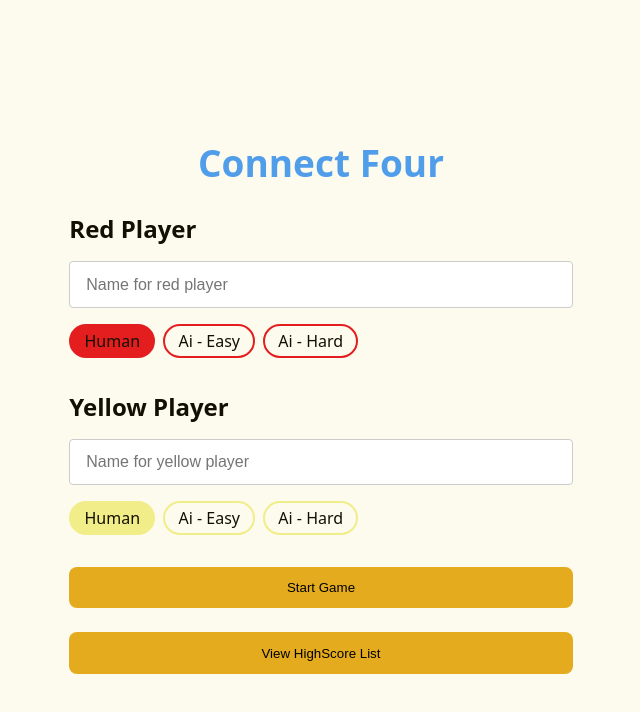
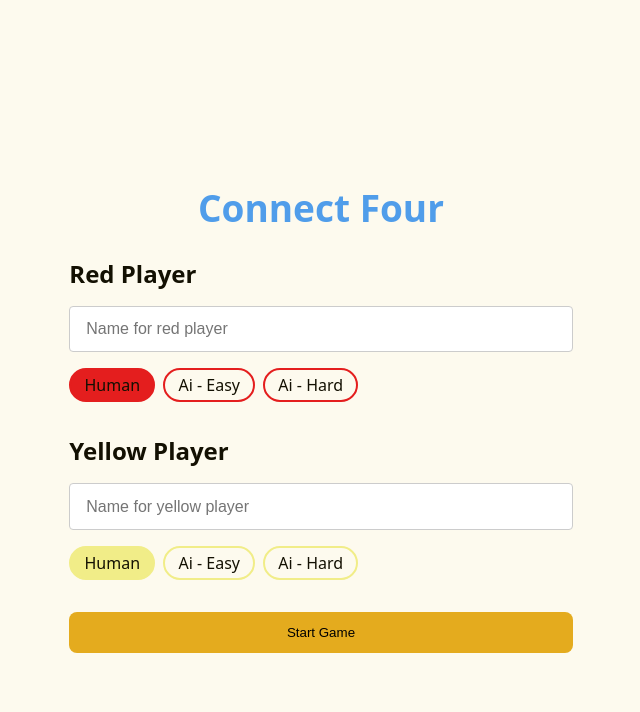
Before and after one commit to EricClasson/Connect_4_group_project, a React (Vite) app: page / in a window 1280 px wide. Shown: the top 712 px of the page, without its empty margins (319-959 px from the left). Built offline with nearby package versions, Linux system fonts and the light colour scheme.

Commit message:
add CreatePlayer component

```diff
--- a/src/App.tsx
+++ b/src/App.tsx
@@ -1,18 +1,22 @@
 import './App.css';
 import './styles/registerCreatePlayer.css';
+import CreatePlayer from './components/CreatePlayer';
 
 import BoardClass from './classes/Board';
 import { FormEvent, useEffect, useState } from 'react';
 import PlayerClass from './classes/Player';
 import { Fragment } from 'react';
-
+export interface IState {
+  board: BoardClass;
+  playerRed: PlayerClass | null;
+  playerYellow: PlayerClass | null;
+}
 function App() {
-
-  const [errorMessageRed, setErrorMessageRed] = useState<string>('');
-  const [errorMessageYellow, setErrorMessageYellow] = useState<string>('');
-  const [isToggled, setIsToggled] = useState(false);
+  // const [errorMessageRed, setErrorMessageRed] = useState<string>('');
+  // const [errorMessageYellow, setErrorMessageYellow] = useState<string>('');
+  // const [isToggled, setIsToggled] = useState(false);
   const COMPUTER_DELAY = 1000;
-  const [state, _setState] = useState({
+  const [state, _setState] = useState<IState>({
     board: new BoardClass(() => setState()),
     playerRed: null as PlayerClass | null,
     playerYellow: null as PlayerClass | null,
@@ -24,100 +28,58 @@ function App() {
 
   const { board, playerRed, playerYellow } = state;
 
-  function registerName(event: FormEvent<HTMLFormElement>) {
-    event.preventDefault();
-    const form = event.target as HTMLFormElement;
-    const playerRedName = form.elements.namedItem(
-      'playerRed'
-    ) as HTMLInputElement;
-    const playerYellowName = form.elements.namedItem(
-      'playerYellow'
-    ) as HTMLInputElement;
-    const playerYellowOption = form.elements.namedItem(
-      'playerYellowOption'
-    ) as HTMLInputElement;
-    const playerRedOption = form.elements.namedItem(
-      'playerRedOption'
-    ) as HTMLInputElement;
-    console.log(playerYellowOption.value);
+  // function registerName(event: FormEvent<HTMLFormElement>) {
+  //   event.preventDefault();
+  //   const form = event.target as HTMLFormElement;
+  //   const playerRedName = form.elements.namedItem('playerRed') as HTMLInputElement;
+  //   const playerYellowName = form.elements.namedItem('playerYellow') as HTMLInputElement;
+  //   const playerYellowOption = form.elements.namedItem('playerYellowOption') as HTMLInputElement;
+  //   const playerRedOption = form.elements.namedItem('playerRedOption') as HTMLInputElement;
+  //   console.log(playerYellowOption.value);
 
-    const isNameValid = (name: string) => {
-      return name.trim() !== '' && isNaN(Number(name));
-    };
+  //   const isNameValid = (name: string) => {
+  //     return name.trim() !== '' && isNaN(Number(name));
+  //   };
 
-    if (!isNameValid(playerRedName.value)) {
-      setErrorMessageRed('Please enter a valid name for the Red player.');
-      return;
-    }
+  //   if (!isNameValid(playerRedName.value)) {
+  //     setErrorMessageRed('Please enter a valid name for the Red player.');
+  //     return;
+  //   }
 
-    if (!isNameValid(playerYellowName.value)) {
-      setErrorMessageYellow('Please enter a valid name for the Yellow player.');
-      return;
-    }
-    setErrorMessageRed('');
-    setErrorMessageYellow('');
+  //   if (!isNameValid(playerYellowName.value)) {
+  //     setErrorMessageYellow('Please enter a valid name for the Yellow player.');
+  //     return;
+  //   }
+  //   setErrorMessageRed('');
+  //   setErrorMessageYellow('');
 
-    switch (playerRedOption.value) {
-      case 'human':
-        state.playerRed = new PlayerClass(
-          playerRedName.value,
-          'Red',
-          false,
-          false
-        );
-        break;
-      case 'false':
-        state.playerRed = new PlayerClass(
-          playerRedName.value,
-          'Red',
-          true,
-          false
-        );
-        break;
-      case 'true':
-        state.playerRed = new PlayerClass(
-          playerRedName.value,
-          'Red',
-          true,
-          true
-        );
-        break;
-    }
-    switch (playerYellowOption.value) {
-      case 'human':
-        state.playerYellow = new PlayerClass(
-          playerYellowName.value,
-          'Yellow',
-          false,
-          false
-        );
-        break;
-      case 'false':
-        state.playerYellow = new PlayerClass(
-          playerYellowName.value,
-          'Yellow',
-          true,
-          false
-        );
-        break;
-      case 'true':
-        state.playerYellow = new PlayerClass(
-          playerYellowName.value,
-          'Yellow',
-          true,
-          true
-        );
-        break;
-    }
-    board.stateUpdater();
-  }
+  //   switch (playerRedOption.value) {
+  //     case 'human':
+  //       state.playerRed = new PlayerClass(playerRedName.value, 'Red', false, false);
+  //       break;
+  //     case 'false':
+  //       state.playerRed = new PlayerClass(playerRedName.value, 'Red', true, false);
+  //       break;
+  //     case 'true':
+  //       state.playerRed = new PlayerClass(playerRedName.value, 'Red', true, true);
+  //       break;
+  //   }
+  //   switch (playerYellowOption.value) {
+  //     case 'human':
+  //       state.playerYellow = new PlayerClass(playerYellowName.value, 'Yellow', false, false);
+  //       break;
+  //     case 'false':
+  //       state.playerYellow = new PlayerClass(playerYellowName.value, 'Yellow', true, false);
+  //       break;
+  //     case 'true':
+  //       state.playerYellow = new PlayerClass(playerYellowName.value, 'Yellow', true, true);
+  //       break;
+  //   }
+  //   board.stateUpdater();
+  // }
 
   useEffect(() => {
-    if (
-      playerYellow?.isAI &&
-      board.currentPlayer === 'Yellow' &&
-      !board.gameOver
-    ) {
+    if (playerYellow?.isAI && board.currentPlayer === 'Yellow' && !board.gameOver) {
       setTimeout(() => playerYellow.makeAIMove(board), COMPUTER_DELAY);
     }
     if (playerRed?.isAI && board.currentPlayer === 'Red' && !board.gameOver) {
@@ -125,109 +87,112 @@ function App() {
     }
   }, [setState, playerRed, playerYellow, board]);
 
-  const CreatePlayer = () => {
-    return (
-      <>
-        <form className="modal" onSubmit={registerName}>
-          <h2>Connect Four</h2>
-          <div className="player-selection player-red">
-            <label htmlFor="playerRed">Red Player</label>
-            <input
-              type="text"
-              name="playerRed"
-              placeholder="Name for red player"
-            />
-            {errorMessageRed && (
-              <p style={{ color: 'red' }}>{errorMessageRed}</p>
-            )}
-            <div className="modal-option">
-              <label htmlFor="humanRed">
-                Human
-                <input
-                  type="radio"
-                  defaultChecked
-                  name="playerRedOption"
-                  id="humanRed"
-                  value={'human'}
-                />
-              </label>
-              <label htmlFor="aiEasyRed">
-                Ai - Easy
-                <input
-                  type="radio"
-                  name="playerRedOption"
-                  id="aiEasyRed"
-                  value={'false'}
-                />
-              </label>
-              <label htmlFor="aiHardRed">
-                Ai - Hard
-                <input
-                  type="radio"
-                  name="playerRedOption"
-                  id="aiHardRed"
-                  value={'true'}
-                />
-              </label>
-            </div>
-          </div>
-          <div className="player-selection player-yellow">
-            <label>Yellow Player</label>
-            <input
-              type="text"
-              name="playerYellow"
-              placeholder="Name for yellow player"
-            />
-            {errorMessageYellow && (
-              <p style={{ color: 'red' }}>{errorMessageYellow}</p>
-            )}
-            <div className="modal-option">
-              <label htmlFor="humanYellow">
-                Human
-                <input
-                  type="radio"
-                  defaultChecked
-                  name="playerYellowOption"
-                  id="humanYellow"
-                  value={'human'}
-                />
-              </label>
-              <label htmlFor="aiEasyYellow">
-                Ai - Easy
-                <input
-                  type="radio"
-                  name="playerYellowOption"
-                  id="aiEasyYellow"
-                  value={'false'}
-                />
-              </label>
-              <label htmlFor="aiHardYellow">
-                Ai - Hard
-                <input
-                  type="radio"
-                  name="playerYellowOption"
-                  id="aiHardYellow"
-                  value={'true'}
-                />
-              </label>
-            </div>
-          </div>
-          <button className="btn" type="submit">
-            Start Game
-          </button>
-          <button className="btn" onClick={() => setIsToggled(!isToggled)}>
-            {isToggled ? 'Close HighScore List' : 'View HighScore List'}
-          </button>
-          <div>{isToggled && <ViewHighScoreList />}</div>
-        </form>
-      </>
-    );
-  };
+  // const CreatePlayer = () => {
+  // return (
+  //   <>
+  //     <form
+  //       className='modal'
+  //       onSubmit={registerName}
+  //     >
+  //       <h2>Connect Four</h2>
+  //       <div className='player-selection player-red'>
+  //         <label htmlFor='playerRed'>Red Player</label>
+  //         <input
+  //           type='text'
+  //           name='playerRed'
+  //           placeholder='Name for red player'
+  //         />
+  //         {errorMessageRed && <p style={{ color: 'red' }}>{errorMessageRed}</p>}
+  //         <div className='modal-option'>
+  //           <label htmlFor='humanRed'>
+  //             Human
+  //             <input
+  //               type='radio'
+  //               defaultChecked
+  //               name='playerRedOption'
+  //               id='humanRed'
+  //               value={'human'}
+  //             />
+  //           </label>
+  //           <label htmlFor='aiEasyRed'>
+  //             Ai - Easy
+  //             <input
+  //               type='radio'
+  //               name='playerRedOption'
+  //               id='aiEasyRed'
+  //               value={'false'}
+  //             />
+  //           </label>
+  //           <label htmlFor='aiHardRed'>
+  //             Ai - Hard
+  //             <input
+  //               type='radio'
+  //               name='playerRedOption'
+  //               id='aiHardRed'
+  //               value={'true'}
+  //             />
+  //           </label>
+  //         </div>
+  //       </div>
+  //       <div className='player-selection player-yellow'>
+  //         <label>Yellow Player</label>
+  //         <input
+  //           type='text'
+  //           name='playerYellow'
+  //           placeholder='Name for yellow player'
+  //         />
+  //         {errorMessageYellow && <p style={{ color: 'red' }}>{errorMessageYellow}</p>}
+  //         <div className='modal-option'>
+  //           <label htmlFor='humanYellow'>
+  //             Human
+  //             <input
+  //               type='radio'
+  //               defaultChecked
+  //               name='playerYellowOption'
+  //               id='humanYellow'
+  //               value={'human'}
+  //             />
+  //           </label>
+  //           <label htmlFor='aiEasyYellow'>
+  //             Ai - Easy
+  //             <input
+  //               type='radio'
+  //               name='playerYellowOption'
+  //               id='aiEasyYellow'
+  //               value={'false'}
+  //             />
+  //           </label>
+  //           <label htmlFor='aiHardYellow'>
+  //             Ai - Hard
+  //             <input
+  //               type='radio'
+  //               name='playerYellowOption'
+  //               id='aiHardYellow'
+  //               value={'true'}
+  //             />
+  //           </label>
+  //         </div>
+  //       </div>
+  //       <button
+  //         className='btn'
+  //         type='submit'
+  //       >
+  //         Start Game
+  //       </button>
+  //       <button
+  //         className='btn'
+  //         onClick={() => setIsToggled(!isToggled)}
+  //       >
+  //         {isToggled ? 'Close HighScore List' : 'View HighScore List'}
+  //       </button>
+  //       <div>{isToggled && <ViewHighScoreList />}</div>
+  //     </form>
+  //   </>
+  // );
+  // };
 
   const highScore = (name: string, moves: number) => {
-    const highscores = JSON.parse(
-      localStorage.getItem('highscores') || '[]'
-    ) as { name: string; moves: number }[];
+    const highscores = JSON.parse(localStorage.getItem('highscores') || '[]') as { name: string; moves: number }[];
 
     highscores.push({ name, moves });
     highscores.sort((a, b) => a.moves - b.moves).slice(0, 10);
@@ -239,13 +204,9 @@ function App() {
 
   useEffect(() => {
     if (board.gameOver && board.winner && !scoreUpdated) {
-      let winnerName =
-        state.board.winner === 'Red' ? playerRed!.name : playerYellow!.name;
+      let winnerName = state.board.winner === 'Red' ? playerRed!.name : playerYellow!.name;
 
-      let winnerMoves =
-        state.board.winner === 'Yellow'
-          ? board.moveCounterRed
-          : board.moveCounterYellow;
+      let winnerMoves = state.board.winner === 'Yellow' ? board.moveCounterRed : board.moveCounterYellow;
       highScore(winnerName, winnerMoves);
 
       setScoreUpdated(true);
@@ -253,14 +214,10 @@ function App() {
   }, [board.gameOver, board.winner, scoreUpdated]);
 
   const ViewHighScoreList = () => {
-    const highscoresData = JSON.parse(
-      localStorage.getItem('highscores') || '[]'
-    ) as { name: string; moves: number }[];
-    const sortedHighscores = highscoresData
-      .sort((a, b) => a.moves - b.moves)
-      .slice(0, 10);
+    const highscoresData = JSON.parse(localStorage.getItem('highscores') || '[]') as { name: string; moves: number }[];
+    const sortedHighscores = highscoresData.sort((a, b) => a.moves - b.moves).slice(0, 10);
     return (
-      <div className="highscore-list">
+      <div className='highscore-list'>
         <h3>Highscore List</h3>
         <table>
           <thead>
@@ -273,7 +230,7 @@ function App() {
             {sortedHighscores.map((list, index) => (
               <tr key={index}>
                 <td>{list.name}</td>
-                <td className=" highscore-moves">{list.moves}</td>
+                <td className=' highscore-moves'>{list.moves}</td>
               </tr>
             ))}
           </tbody>
@@ -294,37 +251,19 @@ function App() {
   };
   const ViewWinner = () => {
     return (
-      <div className="gameover-info">
+      <div className='gameover-info'>
         {board.winner ? (
           <>
             <h2>The winner is</h2>
 
-            <div className="winner-display">
+            <div className='winner-display'>
               {' '}
-              <h3
-                className={
-                  state.board.winner === ''
-                    ? ''
-                    : state.board.winner === 'Red'
-                    ? 'red-text'
-                    : 'yellow-text'
-                }
-              >
+              <h3 className={state.board.winner === '' ? '' : state.board.winner === 'Red' ? 'red-text' : 'yellow-text'}>
                 {' '}
                 {state.board.winner}
               </h3>
-              <h3
-                className={
-                  state.board.winner === ''
-                    ? ''
-                    : state.board.winner === 'Red'
-                    ? 'red-text'
-                    : 'yellow-text'
-                }
-              >
-                {state.board.winner === 'Red'
-                  ? playerRed!.name
-                  : playerYellow!.name}
+              <h3 className={state.board.winner === '' ? '' : state.board.winner === 'Red' ? 'red-text' : 'yellow-text'}>
+                {state.board.winner === 'Red' ? playerRed!.name : playerYellow!.name}
               </h3>
             </div>
           </>
@@ -335,10 +274,16 @@ function App() {
           </>
         )}
 
-        <button className="reset-btn btn" onClick={handleResetGame}>
+        <button
+          className='reset-btn btn'
+          onClick={handleResetGame}
+        >
           Reset Game
         </button>
-        <button className="reset-btn btn" onClick={handleNewGame}>
+        <button
+          className='reset-btn btn'
+          onClick={handleNewGame}
+        >
           New Game
         </button>
       </div>
@@ -347,16 +292,8 @@ function App() {
 
   return (
     <>
-      {!playerRed || !playerYellow ? (
-        <CreatePlayer />
-      ) : (
-        board.render(playerRed, playerYellow)
-      )}
-      {!board.gameOver ? (
-        <div className="game-currentplayer"></div>
-      ) : (
-        <ViewWinner />
-      )}
+      {!playerRed || !playerYellow ? <CreatePlayer state={state} /> : board.render(playerRed, playerYellow)}
+      {!board.gameOver ? <div className='game-currentplayer'></div> : <ViewWinner />}
     </>
   );
 }
--- /dev/null
+++ b/src/components/CreatePlayer/index.tsx
@@ -0,0 +1,163 @@
+import { useState, FormEvent } from 'react';
+import { IState } from '../../App';
+import PlayerClass from '../../classes/Player';
+interface CreatePlayerProps {
+  state: IState;
+}
+export default function CreatePlayer({ state }: CreatePlayerProps) {
+  const [errorMessageRed, setErrorMessageRed] = useState<string>('');
+  const [errorMessageYellow, setErrorMessageYellow] = useState<string>('');
+  const [isToggled, setIsToggled] = useState(false);
+  const { board, playerRed, playerYellow } = state;
+
+  function registerName(event: FormEvent<HTMLFormElement>) {
+    event.preventDefault();
+    const form = event.target as HTMLFormElement;
+    const playerRedName = form.elements.namedItem('playerRed') as HTMLInputElement;
+    const playerYellowName = form.elements.namedItem('playerYellow') as HTMLInputElement;
+    const playerYellowOption = form.elements.namedItem('playerYellowOption') as HTMLInputElement;
+    const playerRedOption = form.elements.namedItem('playerRedOption') as HTMLInputElement;
+    console.log(playerYellowOption.value);
+
+    const isNameValid = (name: string) => {
+      return name.trim() !== '' && isNaN(Number(name));
+    };
+
+    if (!isNameValid(playerRedName.value)) {
+      setErrorMessageRed('Please enter a valid name for the Red player.');
+      return;
+    }
+
+    if (!isNameValid(playerYellowName.value)) {
+      setErrorMessageYellow('Please enter a valid name for the Yellow player.');
+      return;
+    }
+    setErrorMessageRed('');
+    setErrorMessageYellow('');
+
+    switch (playerRedOption.value) {
+      case 'human':
+        state.playerRed = new PlayerClass(playerRedName.value, 'Red', false, false);
+        break;
+      case 'false':
+        state.playerRed = new PlayerClass(playerRedName.value, 'Red', true, false);
+        break;
+      case 'true':
+        state.playerRed = new PlayerClass(playerRedName.value, 'Red', true, true);
+        break;
+    }
+    switch (playerYellowOption.value) {
+      case 'human':
+        state.playerYellow = new PlayerClass(playerYellowName.value, 'Yellow', false, false);
+        break;
+      case 'false':
+        state.playerYellow = new PlayerClass(playerYellowName.value, 'Yellow', true, false);
+        break;
+      case 'true':
+        state.playerYellow = new PlayerClass(playerYellowName.value, 'Yellow', true, true);
+        break;
+    }
+    board.stateUpdater();
+  }
+  return (
+    <>
+      <form
+        className='modal'
+        onSubmit={registerName}
+      >
+        <h2>Connect Four</h2>
+        <div className='player-selection player-red'>
+          <label htmlFor='playerRed'>Red Player</label>
+          <input
+            type='text'
+            name='playerRed'
+            placeholder='Name for red player'
+          />
+          {errorMessageRed && <p style={{ color: 'red' }}>{errorMessageRed}</p>}
+          <div className='modal-option'>
+            <label htmlFor='humanRed'>
+              Human
+              <input
+                type='radio'
+                defaultChecked
+                name='playerRedOption'
+                id='humanRed'
+                value={'human'}
+              />
+            </label>
+            <label htmlFor='aiEasyRed'>
+              Ai - Easy
+              <input
+                type='radio'
+                name='playerRedOption'
+                id='aiEasyRed'
+                value={'false'}
+              />
+            </label>
+            <label htmlFor='aiHardRed'>
+              Ai - Hard
+              <input
+                type='radio'
+                name='playerRedOption'
+                id='aiHardRed'
+                value={'true'}
+              />
+            </label>
+          </div>
+        </div>
+        <div className='player-selection player-yellow'>
+          <label>Yellow Player</label>
+          <input
+            type='text'
+            name='playerYellow'
+            placeholder='Name for yellow player'
+          />
+          {errorMessageYellow && <p style={{ color: 'red' }}>{errorMessageYellow}</p>}
+          <div className='modal-option'>
+            <label htmlFor='humanYellow'>
+              Human
+              <input
+                type='radio'
+                defaultChecked
+                name='playerYellowOption'
+                id='humanYellow'
+                value={'human'}
+              />
+            </label>
+            <label htmlFor='aiEasyYellow'>
+              Ai - Easy
+              <input
+                type='radio'
+                name='playerYellowOption'
+                id='aiEasyYellow'
+                value={'false'}
+              />
+            </label>
+            <label htmlFor='aiHardYellow'>
+              Ai - Hard
+              <input
+                type='radio'
+                name='playerYellowOption'
+                id='aiHardYellow'
+                value={'true'}
+              />
+            </label>
+          </div>
+        </div>
+        <button
+          className='btn'
+          type='submit'
+        >
+          Start Game
+        </button>
+        {/* <button
+          className='btn'
+          onClick={() => setIsToggled(!isToggled)}
+        >
+          {isToggled ? 'Close HighScore List' : 'View HighScore List'}
+        </button>
+        <div>{isToggled && <ViewHighScoreList />}</div> */}
+      </form>
+    </>
+  );
+}
```
